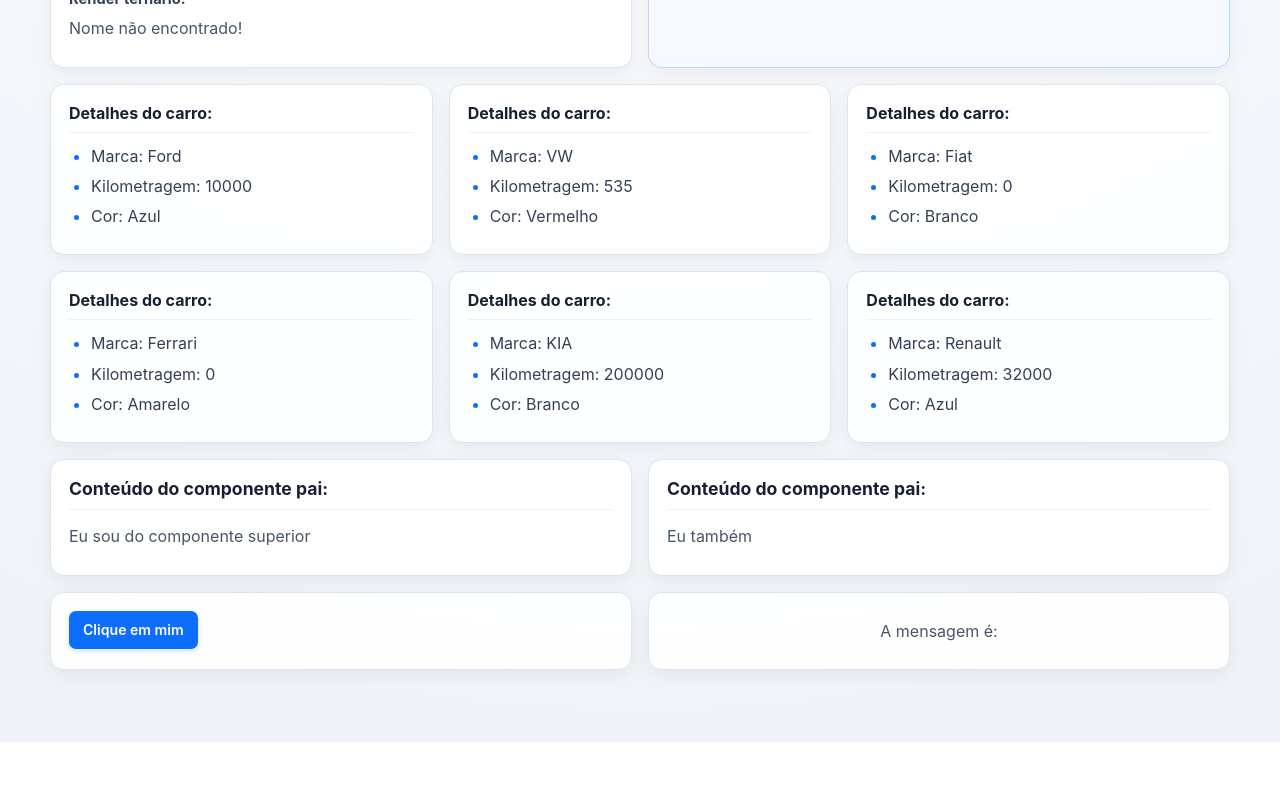
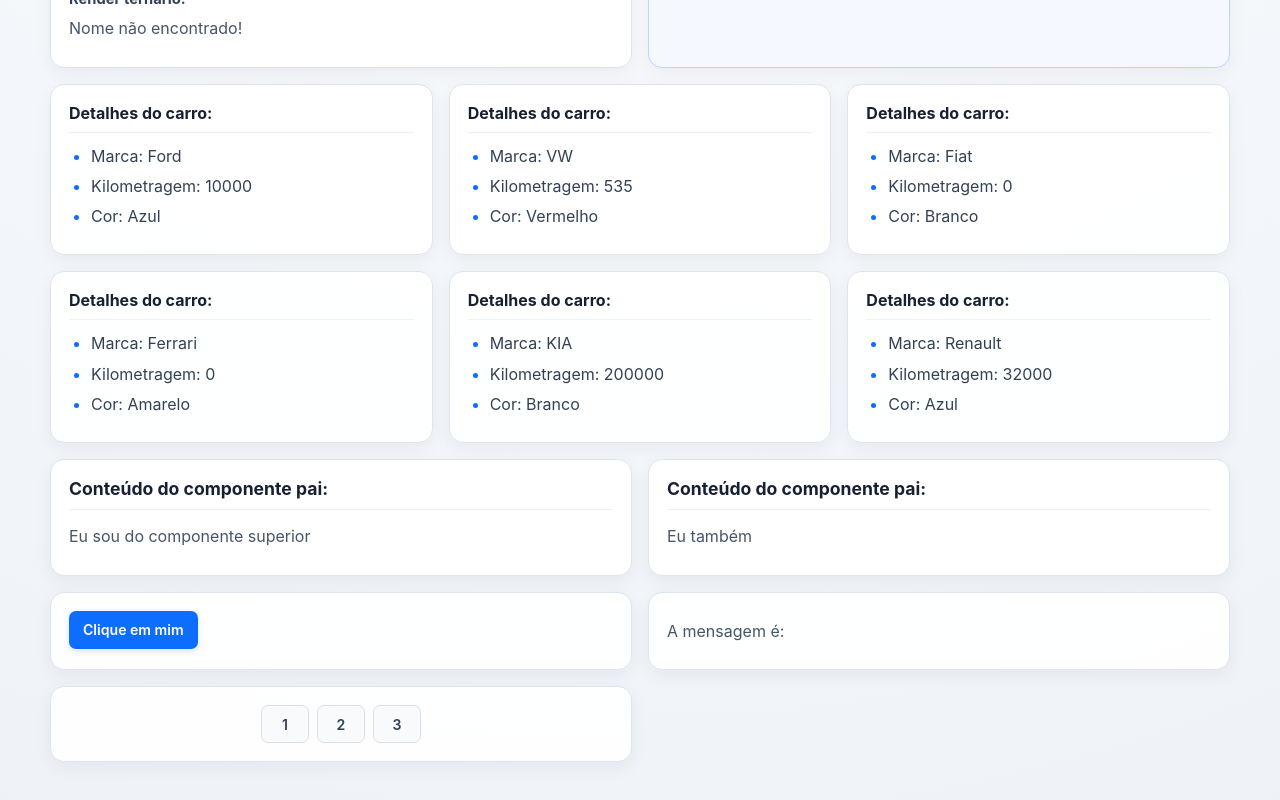
Before and after one commit to GleissonPDias/aula_08, a React (Vite) app in the folder aula-08/: page / in a window 1280 px wide. Shown: the part 825-1625 px from the top of the page. Before the commit the page ends 1567 px from the top, so only its background shows below. Built offline with nearby package versions, Linux system fonts and the light colour scheme.

Commit message:
feat: share message state between components

```diff
--- a/aula-08/src/App.jsx
+++ b/aula-08/src/App.jsx
@@ -9,6 +9,7 @@ import Container from "./components/Container";
 import ExecuteFunction from "./components/ExecuteFunction";
 import MessageState from "./components/MessageState";
 import { Fragment, useState } from "react";
+import ChangeMessageState from "./components/ChangeMessageState";
 
 function App() {
 
@@ -23,6 +24,11 @@ function App() {
   ];
 
   const [message, setMessage] = useState();
+
+  const handleMessage = (msg) => {
+    setMessage(msg);
+  };
+
 
   return (
     <div className='App'>
@@ -67,7 +73,9 @@ function App() {
 
 <ExecuteFunction myFunction={showMessage} />
 
+{/* state lift */}
 <MessageState msg={message} />
+<ChangeMessageState handleMessage={handleMessage} />
 
     </div>
 
--- a/aula-08/src/components/ChangeMessageState.jsx
+++ b/aula-08/src/components/ChangeMessageState.jsx
@@ -0,0 +1,15 @@
+const ChangeMessageState = ({ handleMessage }) => {
+    // Dados locais utilizados pelos três botões.
+    const messages = ["Oi", "Olá", "Tudo bem?"];
+
+    return (
+      <div>
+        {/* Cada botão envia uma mensagem diferente para o componente pai. */}
+        <button onClick={() => handleMessage(messages[0])}>1</button>
+        <button onClick={() => handleMessage(messages[1])}>2</button>
+        <button onClick={() => handleMessage(messages[2])}>3</button>
+      </div>
+    );
+  };
+
+  export default ChangeMessageState;
```
